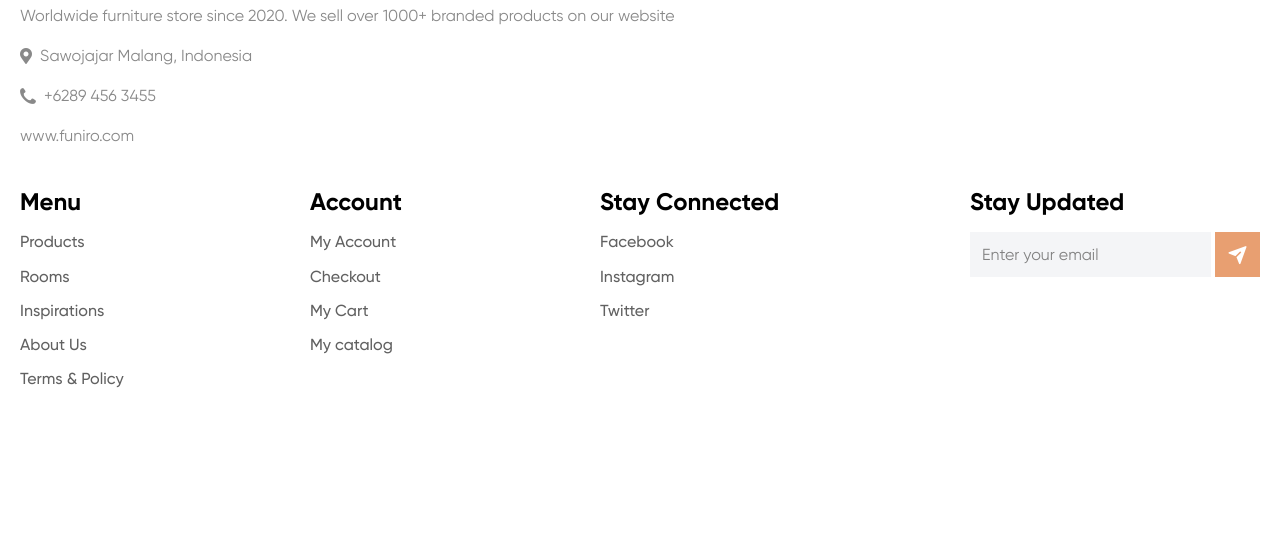
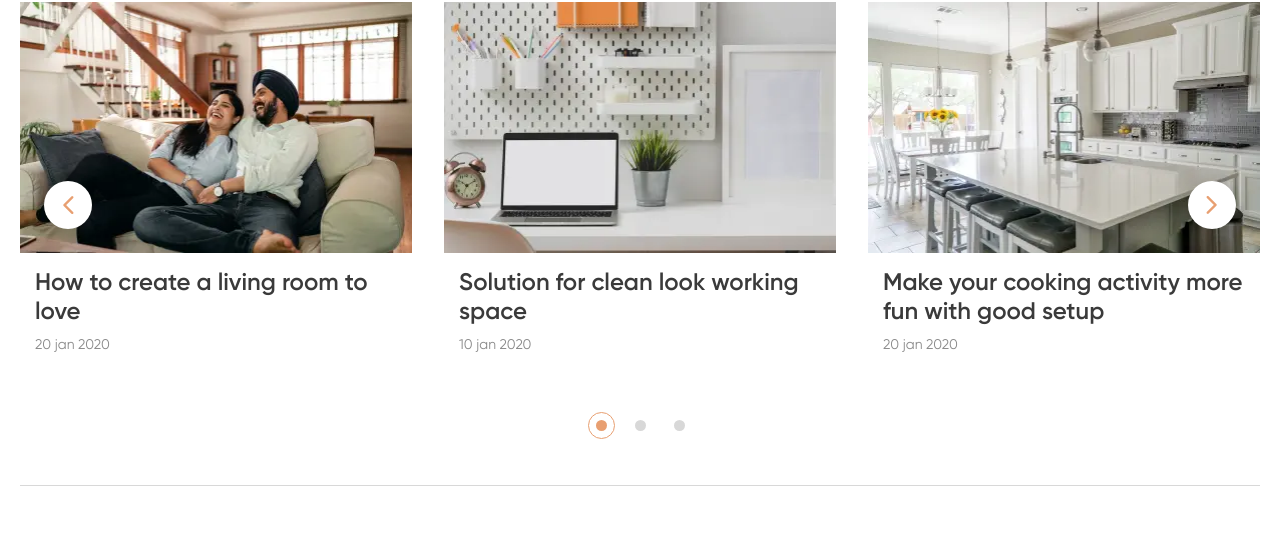
Before and after one commit to UglanovEA/FUNIRO, a plain HTML site: page FUNIRO/index.html in a window 1280 px wide. Shown: the part 2573-3132 px from the top of the page. Before the commit the page ends 3021 px from the top, so only its background shows below. Drawn offline with nearby package versions, Linux system fonts and the light colour scheme; files whose address does not match are found by name.

Commit message:
ver 1.8 add tips

```diff
--- a/FUNIRO/css/style.css
+++ b/FUNIRO/css/style.css
@@ -688,7 +688,7 @@ textarea.input {
           transform: rotate(-90deg);
 }
 
-.slider-arrow_white {
+.slider-arrow_w {
   background-color: #ffffff;
   -webkit-box-shadow: 0px 4px 14px 1px rgba(0, 0, 0, 0.16);
           box-shadow: 0px 4px 14px 1px rgba(0, 0, 0, 0.16);
@@ -3120,6 +3120,102 @@ body:not(.lg-from-hash) .lg-outer.lg-start-zoom .lg-item.lg-complete .lg-object
   background-color: #616161;
 }
 
+.tips {
+  padding-top: 44px;
+  padding-bottom: 44px;
+}
+
+.slider-tips {
+  position: relative;
+}
+
+.slider-tips__body {
+  margin-left: -32px;
+  margin-right: -32px;
+  padding: 32px;
+}
+
+.slider-tips__slide {
+  display: -webkit-box;
+  display: -ms-flexbox;
+  display: flex;
+  -webkit-box-orient: vertical;
+  -webkit-box-direction: normal;
+      -ms-flex-direction: column;
+          flex-direction: column;
+  -webkit-transition: -webkit-box-shadow 0.3s ease 0s;
+  transition: -webkit-box-shadow 0.3s ease 0s;
+  -o-transition: box-shadow 0.3s ease 0s;
+  transition: box-shadow 0.3s ease 0s;
+  transition: box-shadow 0.3s ease 0s, -webkit-box-shadow 0.3s ease 0s;
+}
+
+.slider-tips__image {
+  padding: 0px 0px 64.1943734015% 0px;
+}
+
+.slider-tips__content {
+  display: -webkit-box;
+  display: -ms-flexbox;
+  display: flex;
+  -webkit-box-orient: vertical;
+  -webkit-box-direction: normal;
+      -ms-flex-direction: column;
+          flex-direction: column;
+  -webkit-box-flex: 1;
+      -ms-flex: 1 1 auto;
+          flex: 1 1 auto;
+  -webkit-box-align: start;
+      -ms-flex-align: start;
+          align-items: flex-start;
+  padding: 15px;
+}
+
+.slider-tips__title {
+  -webkit-box-flex: 1;
+      -ms-flex: 1 1 auto;
+          flex: 1 1 auto;
+  color: inherit;
+  font-weight: 600;
+  line-height: 120%;
+  font-size: 24px;
+  -webkit-transition: color 0.3s ease 0s;
+  -o-transition: color 0.3s ease 0s;
+  transition: color 0.3s ease 0s;
+}
+
+.slider-tips__title:not(:last-child) {
+  margin: 0px 0px 0.3333333333em 0px;
+}
+
+.slider-tips__text {
+  color: #898989;
+  font-size: 14px;
+  line-height: 150%;
+}
+
+.slider-tips__dotts {
+  padding-top: 8px;
+  -webkit-box-pack: center;
+      -ms-flex-pack: center;
+          justify-content: center;
+}
+
+.slider-tips__arrows {
+  width: calc(100% - 48px);
+  position: absolute;
+  top: 50%;
+  left: 24px;
+  -webkit-box-pack: justify;
+      -ms-flex-pack: justify;
+          justify-content: space-between;
+  pointer-events: none;
+  -webkit-transform: translate(0px, -50%);
+      -ms-transform: translate(0px, -50%);
+          transform: translate(0px, -50%);
+  z-index: 5;
+}
+
 .footer__body {
   display: -ms-grid;
   display: grid;
@@ -3300,102 +3396,6 @@ body:not(.lg-from-hash) .lg-outer.lg-start-zoom .lg-item.lg-complete .lg-object
           flex: 1 1 auto;
 }
 
-.tips {
-  padding-top: 44px;
-  padding-bottom: 44px;
-}
-
-.slider-tips {
-  position: relative;
-}
-
-.slider-tips__body {
-  margin-left: -32px;
-  margin-right: -32px;
-  padding: 32px;
-}
-
-.slider-tips__slide {
-  display: -webkit-box;
-  display: -ms-flexbox;
-  display: flex;
-  -webkit-box-orient: vertical;
-  -webkit-box-direction: normal;
-      -ms-flex-direction: column;
-          flex-direction: column;
-  -webkit-transition: -webkit-box-shadow 0.3s ease 0s;
-  transition: -webkit-box-shadow 0.3s ease 0s;
-  -o-transition: box-shadow 0.3s ease 0s;
-  transition: box-shadow 0.3s ease 0s;
-  transition: box-shadow 0.3s ease 0s, -webkit-box-shadow 0.3s ease 0s;
-}
-
-.slider-tips__image {
-  padding: 0px 0px 64.1943734015% 0px;
-}
-
-.slider-tips__content {
-  display: -webkit-box;
-  display: -ms-flexbox;
-  display: flex;
-  -webkit-box-orient: vertical;
-  -webkit-box-direction: normal;
-      -ms-flex-direction: column;
-          flex-direction: column;
-  padding: 15px;
-  -webkit-box-flex: 1;
-      -ms-flex: 1 1 auto;
-          flex: 1 1 auto;
-  -webkit-box-align: start;
-      -ms-flex-align: start;
-          align-items: flex-start;
-}
-
-.slider-tips__title {
-  -webkit-box-flex: 1;
-      -ms-flex: 1 1 auto;
-          flex: 1 1 auto;
-  color: inherit;
-  font-weight: 600;
-  line-height: 120%;
-  font-size: 24px;
-  -webkit-transition: color 0.3s ease 0s;
-  -o-transition: color 0.3s ease 0s;
-  transition: color 0.3s ease 0s;
-}
-
-.slider-tips__title:not(:last-child) {
-  margin: 0px 0px 0.3333333333em 0px;
-}
-
-.slider-tips__text {
-  color: #898989;
-  font-size: 14px;
-  line-height: 150%;
-}
-
-.slider-tips__dotts {
-  padding-top: 8px;
-  -webkit-box-pack: center;
-      -ms-flex-pack: center;
-          justify-content: center;
-}
-
-.slider-tips__arrows {
-  pointer-events: none;
-  position: absolute;
-  top: 50%;
-  -webkit-transform: translate(0px, -50%);
-      -ms-transform: translate(0px, -50%);
-          transform: translate(0px, -50%);
-  width: calc(100% - 48px);
-  left: 24px;
-  z-index: 5;
-  -webkit-box-pack: justify;
-      -ms-flex-pack: justify;
-          justify-content: space-between;
-}
-
 .furniture {
   padding-bottom: 85px;
 }
@@ -3679,8 +3679,8 @@ body:not(.lg-from-hash) .lg-outer.lg-start-zoom .lg-item.lg-complete .lg-object
   }
 
   .slider-tips__arrows {
+    width: calc(100% + 48px);
     left: -24px;
-    width: calc(100% + 48px);
   }
 }
 
@@ -3830,6 +3830,34 @@ body:not(.lg-from-hash) .lg-outer.lg-start-zoom .lg-item.lg-complete .lg-object
     font-size: calc(24px + 4 * ((100vw - 320px) / 950));
   }
 
+  .tips {
+    padding-top: calc(30px + 14 * ((100vw - 320px) / 950));
+  }
+
+  .tips {
+    padding-bottom: calc(30px + 14 * ((100vw - 320px) / 950));
+  }
+
+  .slider-tips__body {
+    margin-left: calc(-15px + -17 * ((100vw - 320px) / 950));
+  }
+
+  .slider-tips__body {
+    margin-right: calc(-15px + -17 * ((100vw - 320px) / 950));
+  }
+
+  .slider-tips__body {
+    padding: calc(15px + 17 * ((100vw - 320px) / 950));
+  }
+
+  .slider-tips__title {
+    font-size: calc(18px + 6 * ((100vw - 320px) / 950));
+  }
+
+  .slider-tips__dotts {
+    padding-top: calc(0px + 8 * ((100vw - 320px) / 950));
+  }
+
   .footer__body {
     padding-top: calc(30px + 50 * ((100vw - 320px) / 950));
   }
@@ -3846,34 +3874,6 @@ body:not(.lg-from-hash) .lg-outer.lg-start-zoom .lg-item.lg-complete .lg-object
 
   .contacts-footer__item:not(:last-child) {
     margin-bottom: calc(10px + 6 * ((100vw - 320px) / 950));
-  }
-
-  .tips {
-    padding-top: calc(30px + 14 * ((100vw - 320px) / 950));
-  }
-
-  .tips {
-    padding-bottom: calc(30px + 14 * ((100vw - 320px) / 950));
-  }
-
-  .slider-tips__body {
-    margin-left: calc(-15px + -17 * ((100vw - 320px) / 950));
-  }
-
-  .slider-tips__body {
-    margin-right: calc(-15px + -17 * ((100vw - 320px) / 950));
-  }
-
-  .slider-tips__body {
-    padding: calc(15px + 17 * ((100vw - 320px) / 950));
-  }
-
-  .slider-tips__title {
-    font-size: calc(18px + 6 * ((100vw - 320px) / 950));
-  }
-
-  .slider-tips__dotts {
-    padding-top: calc(0px + 8 * ((100vw - 320px) / 950));
   }
 
   .furniture {
@@ -4143,16 +4143,16 @@ body:not(.lg-from-hash) .lg-outer.lg-start-zoom .lg-item.lg-complete .lg-object
     padding: 15px 0px 0px 0px;
   }
 
+  .slider-tips__arrows {
+    display: none;
+  }
+
   .menu-footer__column {
     margin-bottom: 30px;
   }
 
   .menu-footer__list {
     padding: 15px 0px 0px 0px;
-  }
-
-  .slider-tips__arrows {
-    display: none;
   }
 }
 
@@ -4211,7 +4211,7 @@ body:not(.lg-from-hash) .lg-outer.lg-start-zoom .lg-item.lg-complete .lg-object
     background-color: #e89f71;
   }
 
-  .slider-arrow_white:hover {
+  .slider-arrow_w:hover {
     background-color: #e89f71;
     color: #ffffff;
   }
@@ -4305,18 +4305,6 @@ body:not(.lg-from-hash) .lg-outer.lg-start-zoom .lg-item.lg-complete .lg-object
     background-color: #8d6146;
   }
 
-  .contacts-footer__item:hover {
-    color: #e89f71;
-  }
-
-  .menu-footer__link:hover {
-    color: #e89f71;
-  }
-
-  .subscribe__button:hover {
-    background-color: #be825c;
-  }
-
   .slider-tips__slide:hover {
     -webkit-box-shadow: 0 0 32px rgba(97, 97, 97, 0.2);
             box-shadow: 0 0 32px rgba(97, 97, 97, 0.2);
@@ -4324,6 +4312,18 @@ body:not(.lg-from-hash) .lg-outer.lg-start-zoom .lg-item.lg-complete .lg-object
 
   .slider-tips__title:hover {
     color: #e89f71;
+  }
+
+  .contacts-footer__item:hover {
+    color: #e89f71;
+  }
+
+  .menu-footer__link:hover {
+    color: #e89f71;
+  }
+
+  .subscribe__button:hover {
+    background-color: #be825c;
   }
 
   .furniture__items {
--- a/FUNIRO/index.html
+++ b/FUNIRO/index.html
@@ -432,14 +432,68 @@
 			<div class="slider-rooms__arrows slider-arrows">
 				<button
 					type="button"
-					class="slider-arrow slider-arrow_prev _icon-arrow-down"
+					class="slider-arrow slider-arrow_prev slider-arrow_w _icon-arrow-down"
 				></button>
 				<button
 					type="button"
-					class="slider-arrow slider-arrow_next _icon-arrow-down"
+					class="slider-arrow slider-arrow_next slider-arrow_w _icon-arrow-down"
 				></button>
 			</div>
 			<div class="slider-rooms__dotts"></div>
+		</div>
+	</div>
+</section>
+
+				<section class="page__tips tips">
+	<div class="tips__container _container">
+		<h2 class="tips__title _title">Tips & Tricks</h2>
+		<div class="tips__slider slider-tips">
+			<div class="slider-tips__body _swiper">
+				<div class="slider-tips__slide">
+					<a href="" class="slider-tips__image _ibg">
+						<picture><source srcset="img/tips/01.webp" type="image/webp"><img src="img/tips/01.jpg" alt="How to create" /></picture>
+					</a>
+					<div class="slider-tips__content">
+						<a href="" class="slider-tips__title"
+							>How to create a living room to love</a
+						>
+						<div class="slider-tips__text">20 jan 2020</div>
+					</div>
+				</div>
+				<div class="slider-tips__slide">
+					<a href="" class="slider-tips__image _ibg">
+						<picture><source srcset="img/tips/02.webp" type="image/webp"><img src="img/tips/02.jpg" alt="Solution for clean" /></picture>
+					</a>
+					<div class="slider-tips__content">
+						<a href="" class="slider-tips__title"
+							>Solution for clean look working space</a
+						>
+						<div class="slider-tips__text">10 jan 2020</div>
+					</div>
+				</div>
+				<div class="slider-tips__slide">
+					<a href="" class="slider-tips__image _ibg">
+						<picture><source srcset="img/tips/03.webp" type="image/webp"><img src="img/tips/03.jpg" alt="Make your cooking" /></picture>
+					</a>
+					<div class="slider-tips__content">
+						<a href="" class="slider-tips__title"
+							>Make your cooking activity more fun with good setup</a
+						>
+						<div class="slider-tips__text">20 jan 2020</div>
+					</div>
+				</div>
+			</div>
+			<div class="slider-tips__dotts"></div>
+			<div class="slider-tips__arrows slider-arrows">
+				<button
+					type="button"
+					class="slider-arrow slider-arrow_w slider-arrow_prev _icon-arrow-down"
+				></button>
+				<button
+					type="button"
+					class="slider-arrow slider-arrow_w slider-arrow_next _icon-arrow-down"
+				></button>
+			</div>
 		</div>
 	</div>
 </section>
```
Also changed, not shown: FUNIRO/css/style.min.css.
